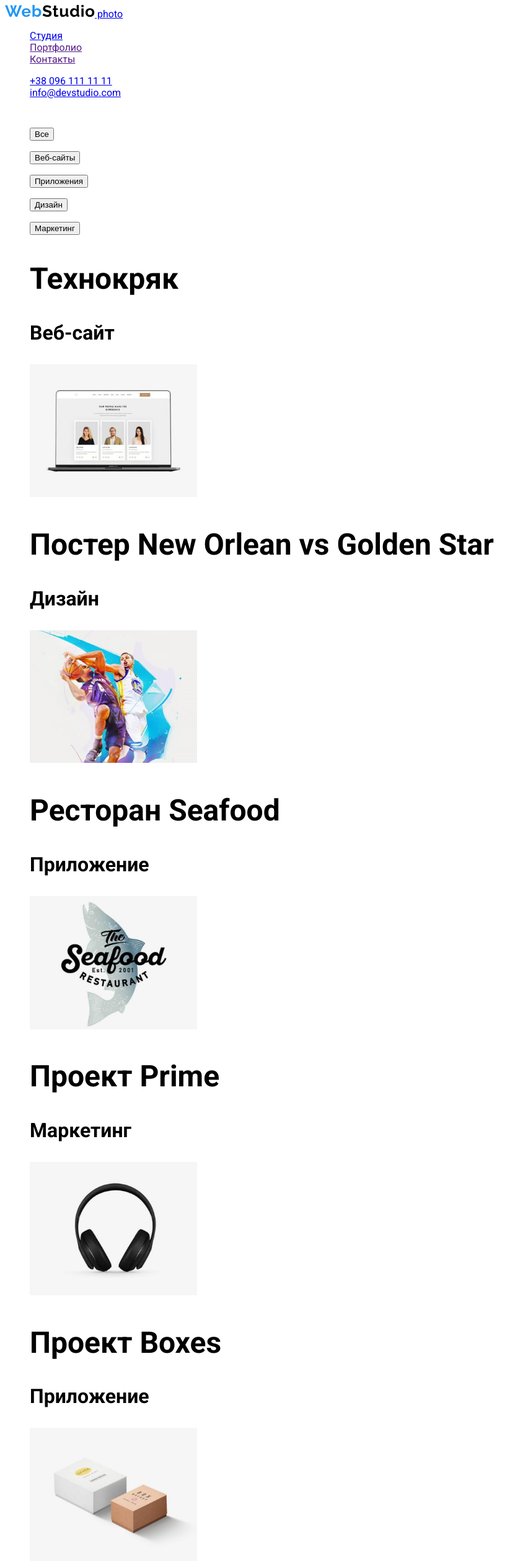
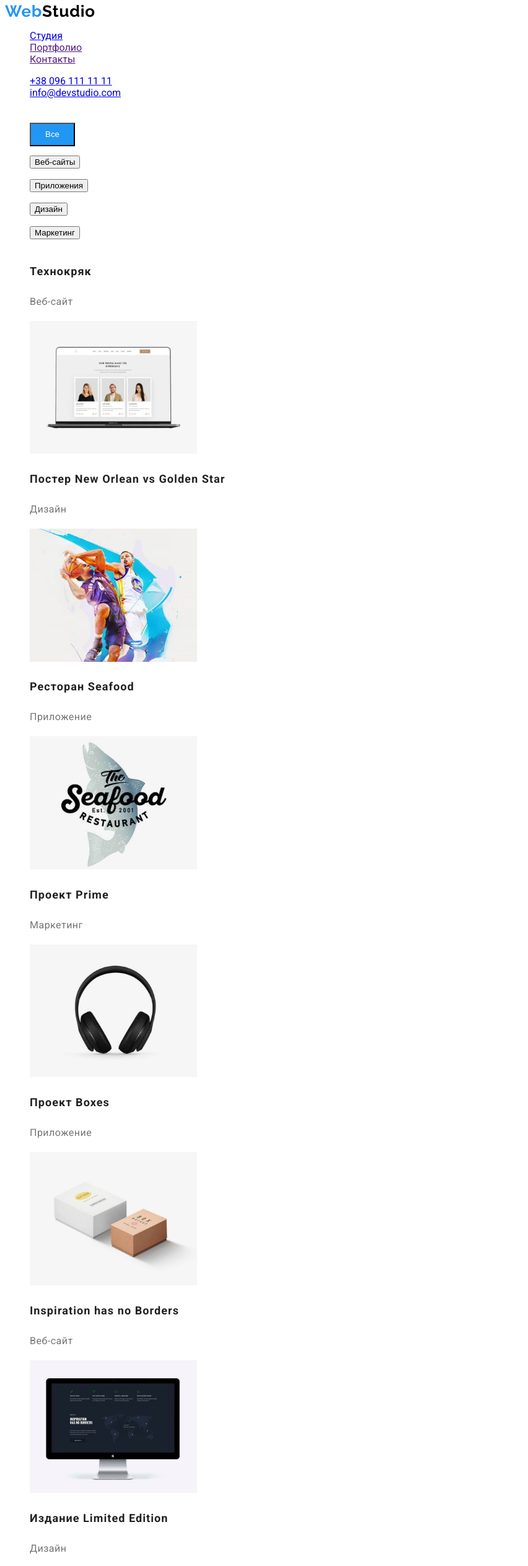
Before and after one commit to Konurbaeva/goit-markup-hw-02, a plain HTML site: page portfolio.html in a window 1280 px wide. Shown: the top 2527 px of the page at 62% size, without its empty margins (0-852 px from the left). Drawn offline with Linux system fonts and the light colour scheme.

Commit message:
styles for cards gallery for portfolio

```diff
--- a/css/styles.css
+++ b/css/styles.css
@@ -9,6 +9,7 @@ body {
 .hero-title {
   text-transform: uppercase;
   color: #ffffff;
+  text-align: center;
 }
 
 .order-service-button {
@@ -35,3 +36,70 @@ body {
 ul {
   list-style-type: none;
 }
+
+.characteristics-list-paragraph {
+  width: 270px;
+  height: 75px;
+  left: 215px;
+  top: 800px;
+  font-style: normal;
+  font-weight: normal;
+  font-size: 14px;
+  line-height: 24px;
+  /* or 171% */
+
+  letter-spacing: 0.03em;
+
+  color: #757575;
+}
+
+.button {
+  width: 73px;
+  height: 38px;
+  left: 495px;
+  top: 174px;
+}
+
+.button.active {
+  background: #2196f3;
+  color: #ffffff;
+  width: 73px;
+  height: 38px;
+  left: 495px;
+  top: 174px;
+}
+
+.cards-list-title {
+  width: 322px;
+  height: 36px;
+  left: 239px;
+  top: 576px;
+
+  font-family: inherit;
+  font-style: normal;
+  font-weight: bold;
+  font-size: 18px;
+  line-height: 36px;
+  /* identical to box height, or 200% */
+
+  letter-spacing: 0.06em;
+  color: #212121;
+}
+
+.cards-list-paragraph {
+  width: 322px;
+  height: 30px;
+  left: 239px;
+  top: 616px;
+
+  font-family: Roboto;
+  font-style: normal;
+  font-weight: normal;
+  font-size: 16px;
+  line-height: 30px;
+  /* identical to box height, or 187% */
+
+  letter-spacing: 0.03em;
+
+  color: #757575;
+}
--- a/portfolio.html
+++ b/portfolio.html
@@ -22,7 +22,6 @@
       <nav>
         <a href="./index.html" class="logo">
           <img src="./images/logo.svg" alt="Логотип компании" />
-          photo
         </a>
 
         <ul class="header-list list">
@@ -56,7 +55,7 @@
         <section class="section-cards-list">
           <ul class="filters-list list">
             <li class="filters-item">
-              <button type="button active">Все</button>
+              <button type="button" class="button active">Все</button>
             </li>
             <li class="filters-item">
               <button type="button">Веб-сайты</button>
@@ -73,13 +72,13 @@
           </ul>
           <ul class="cards-list list">
             <li class="cards-item">
-              <h2 class="cards-list title">Технокряк</h2>
-              <p class="cards-list parapraph">Веб-сайт</p>
+              <h2 class="cards-list-title">Технокряк</h2>
+              <p class="cards-list-paragraph">Веб-сайт</p>
               <img src="./images/techno.jpg" alt="Технокряк" width="270" />
             </li>
             <li class="cards-item">
-              <h2 class="cards-list title">Постер New Orlean vs Golden Star</h2>
-              <p class="cards-list parapraph">Дизайн</p>
+              <h2 class="cards-list-title">Постер New Orlean vs Golden Star</h2>
+              <p class="cards-list-paragraph">Дизайн</p>
               <img
                 src="./images/basketball-players.jpg"
                 alt="Постер New Orlean vs Golden Star"
@@ -87,8 +86,8 @@
               />
             </li>
             <li class="cards-item">
-              <h2 class="cards-list title">Ресторан Seafood</h2>
-              <p class="cards-list parapraph">Приложение</p>
+              <h2 class="cards-list-title">Ресторан Seafood</h2>
+              <p class="cards-list-paragraph">Приложение</p>
               <img
                 src="./images/restaurant-seafood.jpg"
                 alt="Ресторан Seafood"
@@ -96,8 +95,8 @@
               />
             </li>
             <li class="cards-item">
-              <h2 class="cards-list title">Проект Prime</h2>
-              <p class="cards-list parapraph">Маркетинг</p>
+              <h2 class="cards-list-title">Проект Prime</h2>
+              <p class="cards-list-paragraph">Маркетинг</p>
               <img
                 src="./images/project-prime.jpg"
                 alt="Проект Prime"
@@ -105,8 +104,8 @@
               />
             </li>
             <li class="cards-item">
-              <h2 class="cards-list title">Проект Boxes</h2>
-              <p class="cards-list parapraph">Приложение</p>
+              <h2 class="cards-list-title">Проект Boxes</h2>
+              <p class="cards-list-paragraph">Приложение</p>
               <img
                 src="./images/project-boxes.jpg"
                 alt="Проект Boxes"
@@ -114,8 +113,8 @@
               />
             </li>
             <li class="cards-item">
-              <h2 class="cards-list title">Inspiration has no Borders</h2>
-              <p class="cards-list parapraph">Веб-сайт</p>
+              <h2 class="cards-list-title">Inspiration has no Borders</h2>
+              <p class="cards-list-paragraph">Веб-сайт</p>
               <img
                 src="./images/inspiration-without-borders.jpg"
                 alt="Inspiration has no Borders"
@@ -123,8 +122,8 @@
               />
             </li>
             <li class="cards-item">
-              <h2 class="cards-list title">Издание Limited Edition</h2>
-              <p class="cards-list parapraph">Дизайн</p>
+              <h2 class="cards-list-title">Издание Limited Edition</h2>
+              <p class="cards-list-paragraph">Дизайн</p>
               <img
                 src="./images/limited_edition.jpg"
                 alt="Издание Limited Edition"
@@ -132,8 +131,8 @@
               />
             </li>
             <li class="cards-item">
-              <h2 class="cards-list title">Проект LAB</h2>
-              <p class="cards-list parapraph">Маркетинг</p>
+              <h2 class="cards-list-title">Проект LAB</h2>
+              <p class="cards-list-paragraph">Маркетинг</p>
               <img
                 src="./images/project-lab.jpg"
                 alt="Проект LAB"
@@ -141,8 +140,8 @@
               />
             </li>
             <li class="cards-item">
-              <h2 class="cards-list title">Growing Business</h2>
-              <p class="cards-list parapraph">Приложение</p>
+              <h2 class="cards-list-title">Growing Business</h2>
+              <p class="cards-list-paragraph">Приложение</p>
               <img
                 src="./images/growing-business.jpg"
                 alt="Growing Business"
```
Also changed, not shown: index.html (+22 -19 lines).
